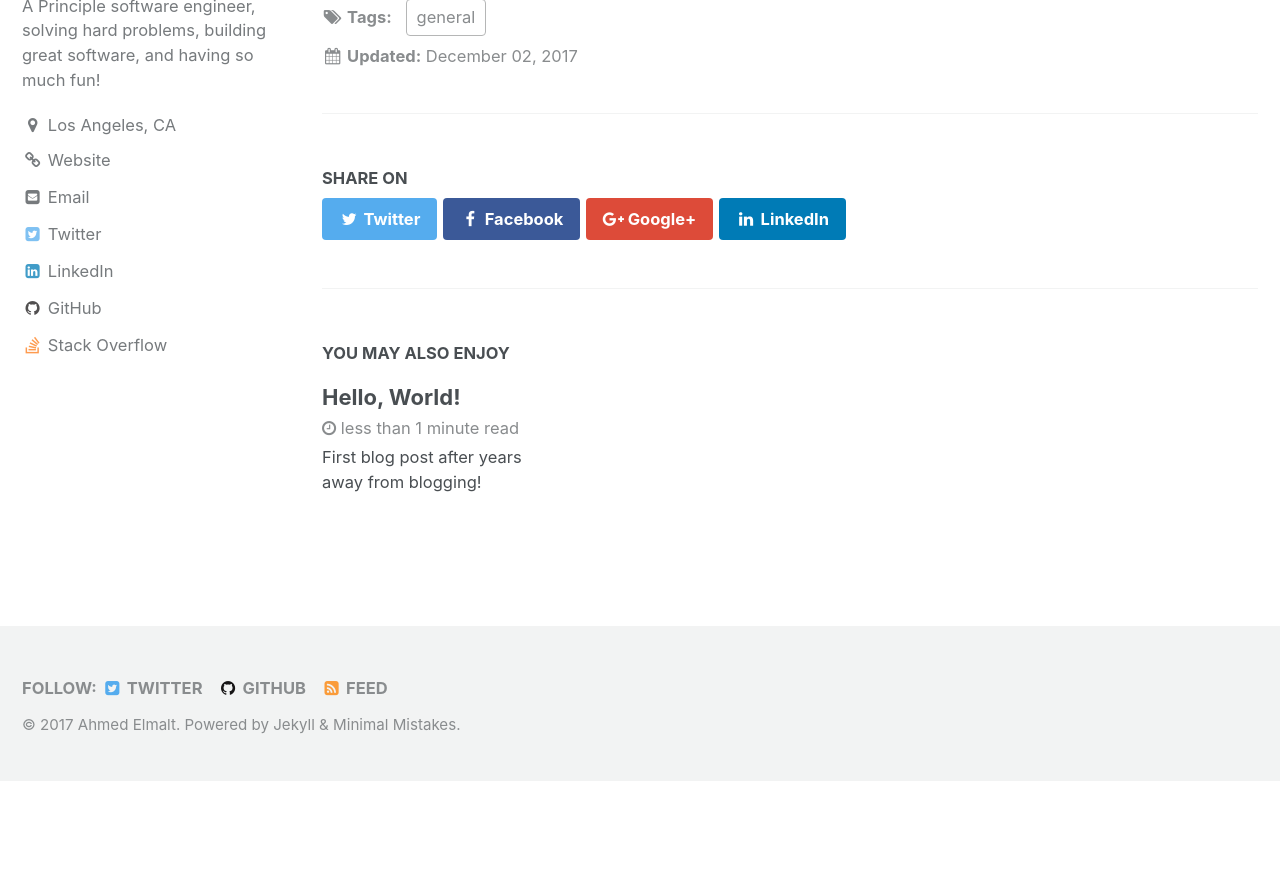
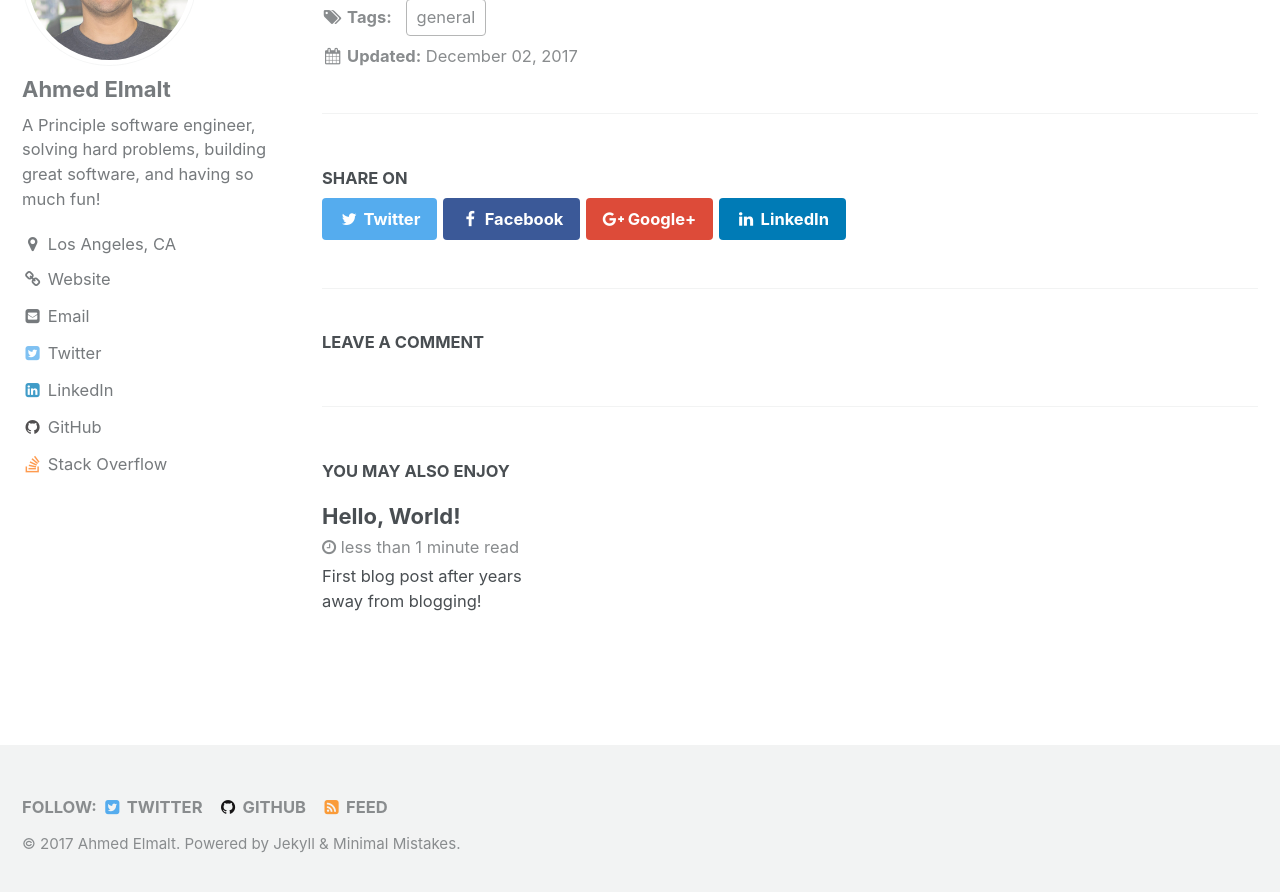
Before and after one commit to eknowledger/eknowledger.github.io, a Jekyll site: the page built from _posts/2017-12-2-hello-world.md, in a window 1280 px wide and 900 px high, scrolled down 1341 px. Shown: the top 892 px of the window. Built offline with Jekyll 4.4.1, drawn with Linux system fonts in a browser that asks for light colours; before the commit the page ends 2122 px from its top, so only the background shows below that.

```diff
--- a/_config.yml
+++ b/_config.yml
@@ -20,9 +20,9 @@ teaser                   : # path of fallback teaser image, e.g. "/assets/images
 # breadcrumbs            : false # true, false (default)
 words_per_minute         : 200
 comments:
-  provider               : false # "disqus" # false (default), "disqus", "discourse", "facebook", "google-plus", "staticman", "staticman_v2" "custom"
+  provider               : "disqus" # false (default), "disqus", "discourse", "facebook", "google-plus", "staticman", "staticman_v2" "custom"
   disqus:
-    shortname            : #"eknowledger" # https://eknowledger.disqus.com"" # https://help.disqus.com/customer/portal/articles/466208-what-s-a-shortname-
+    shortname            : "eknowledger" # https://eknowledger.disqus.com"" # https://help.disqus.com/customer/portal/articles/466208-what-s-a-shortname-
   discourse:
     server               : # https://meta.discourse.org/t/embedding-discourse-comments-via-javascript/31963 , e.g.: meta.discourse.org
   facebook:
@@ -40,12 +40,12 @@ staticman:
   path                   : # "/_data/comments/{options.slug}" (default)
   requiredFields         : # ['name', 'email', 'message']
   transforms:
-    email                :  "md5"
+    email                :  #"md5"
   generatedFields:
     date:
-      type               :  "date"
+      type               :  #"date"
       options:
-        format           :  "iso8601" #(default), "timestamp-seconds", "timestamp-milliseconds"
+        format           :  #"iso8601" #(default), "timestamp-seconds", "timestamp-milliseconds"
 reCaptcha:
   siteKey                :
   secret                 :
```
